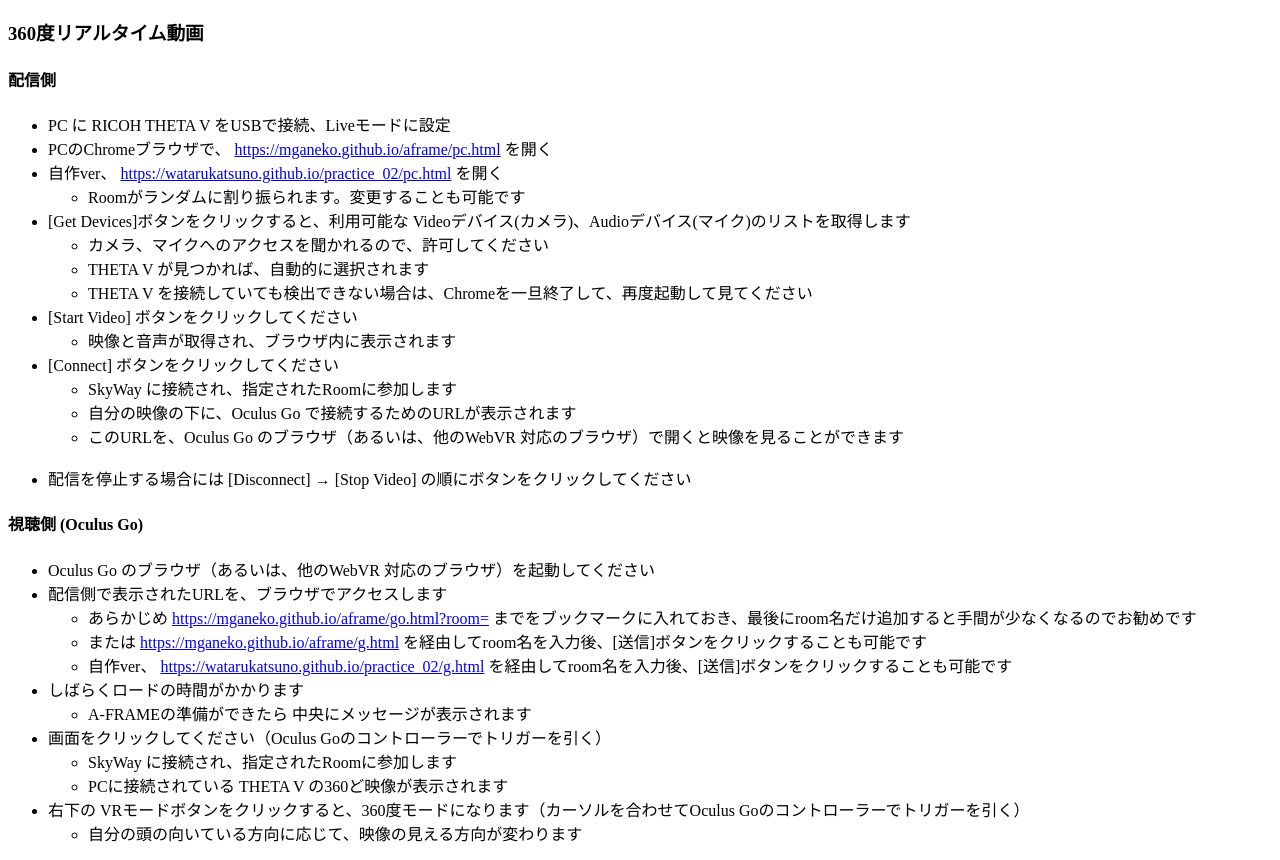
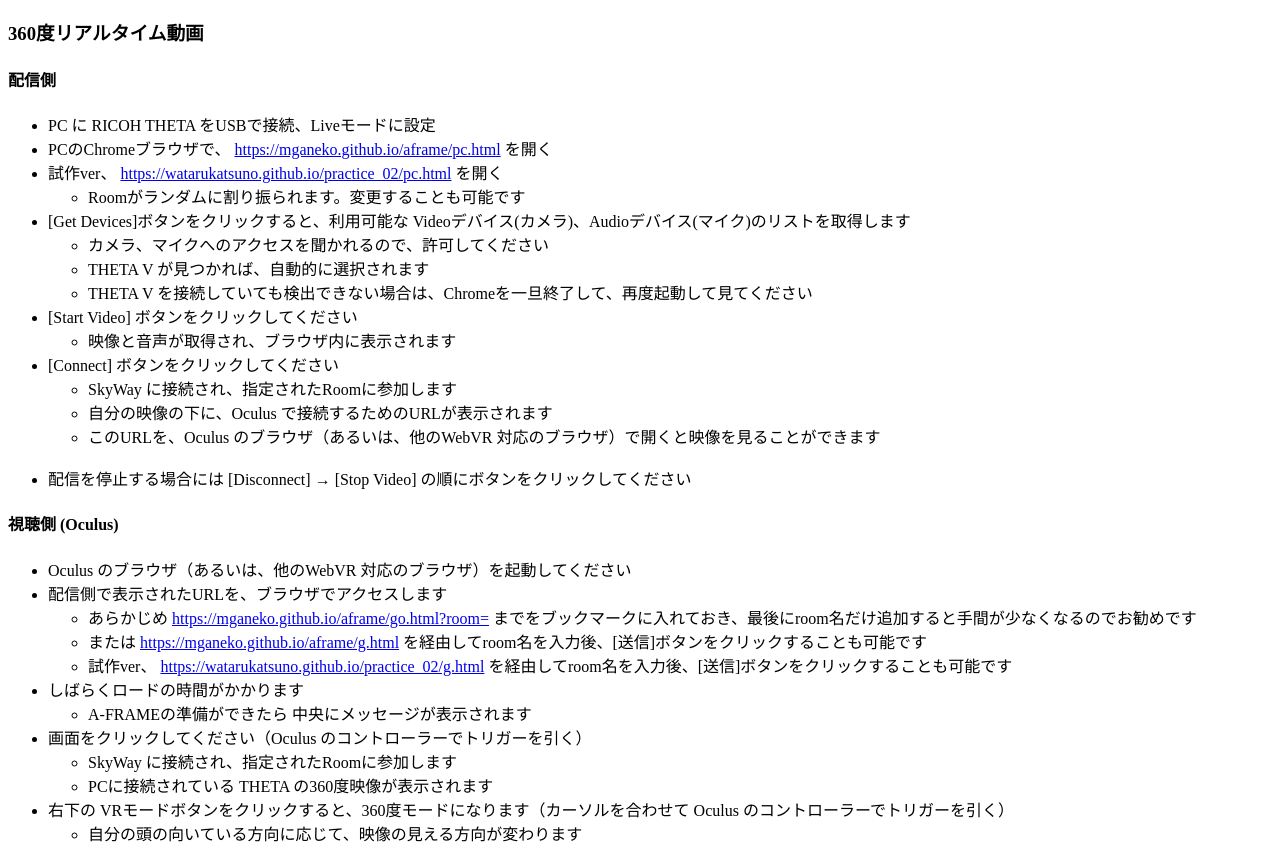
Before and after one commit to WataruKatsuno/360pre, a plain HTML site: page index.html in a window 1280 px wide. Shown: the part 57-917 px from the top of the page. Drawn offline with Linux system fonts and the light colour scheme.

Commit message:
change commit.
commit.

```diff
--- a/index.html
+++ b/index.html
@@ -42,9 +42,9 @@
 
         <h4>配信側</h4>
         <ul>
-          <li>PC に RICOH THETA V をUSBで接続、Liveモードに設定</li>
+          <li>PC に RICOH THETA をUSBで接続、Liveモードに設定</li>
           <li>PCのChromeブラウザで、 <a target="_blank" href="https://mganeko.github.io/aframe/pc.html">https://mganeko.github.io/aframe/pc.html</a> を開く
-          <li>自作ver、 <a target="_blank" href="https://watarukatsuno.github.io/practice_02/pc.html">https://watarukatsuno.github.io/practice_02/pc.html</a> を開く
+          <li>試作ver、 <a target="_blank" href="https://watarukatsuno.github.io/practice_02/pc.html">https://watarukatsuno.github.io/practice_02/pc.html</a> を開く
             <ul><li>Roomがランダムに割り振られます。変更することも可能です</li></ul>
           </li>
           <li>[Get Devices]ボタンをクリックすると、利用可能な Videoデバイス(カメラ)、Audioデバイス(マイク)のリストを取得します
@@ -60,17 +60,17 @@
           <li>[Connect] ボタンをクリックしてください
             <ul>
               <li>SkyWay に接続され、指定されたRoomに参加します</li>
-              <li>自分の映像の下に、Oculus Go で接続するためのURLが表示されます</li>
-              <li>このURLを、Oculus Go のブラウザ（あるいは、他のWebVR 対応のブラウザ）で開くと映像を見ることができます</li>
+              <li>自分の映像の下に、Oculus で接続するためのURLが表示されます</li>
+              <li>このURLを、Oculus のブラウザ（あるいは、他のWebVR 対応のブラウザ）で開くと映像を見ることができます</li>
             </ul>
           </li>
           <br />
           <li>配信を停止する場合には [Disconnect] → [Stop Video] の順にボタンをクリックしてください</li>
         </ul>
 
-        <h4>視聴側 (Oculus Go)</h4>
+        <h4>視聴側 (Oculus)</h4>
         <ul>
-          <li>Oculus Go のブラウザ（あるいは、他のWebVR 対応のブラウザ）を起動してください</li>
+          <li>Oculus のブラウザ（あるいは、他のWebVR 対応のブラウザ）を起動してください</li>
           <li>配信側で表示されたURLを、ブラウザでアクセスします
             <ul>
               <li>
@@ -80,20 +80,20 @@
                 または <a target="_blank" href="https://mganeko.github.io/aframe/g.html">https://mganeko.github.io/aframe/g.html</a> を経由してroom名を入力後、[送信]ボタンをクリックすることも可能です
               </li>
               <li>
-                自作ver、 <a target="_blank" href="https://watarukatsuno.github.io/practice_02/g.html">https://watarukatsuno.github.io/practice_02/g.html</a> を経由してroom名を入力後、[送信]ボタンをクリックすることも可能です
+                試作ver、 <a target="_blank" href="https://watarukatsuno.github.io/practice_02/g.html">https://watarukatsuno.github.io/practice_02/g.html</a> を経由してroom名を入力後、[送信]ボタンをクリックすることも可能です
               </li>
             </ul>
           </li>
           <li>しばらくロードの時間がかかります
               <ul><li>A-FRAMEの準備ができたら 中央にメッセージが表示されます</li></ul>
           </li>
-          <li>画面をクリックしてください（Oculus Goのコントローラーでトリガーを引く）
+          <li>画面をクリックしてください（Oculus のコントローラーでトリガーを引く）
             <ul>
               <li>SkyWay に接続され、指定されたRoomに参加します</li>
-              <li>PCに接続されている THETA V の360ど映像が表示されます</li>
+              <li>PCに接続されている THETA の360度映像が表示されます</li>
             </ul>
           </li>
-          <li>右下の VRモードボタンをクリックすると、360度モードになります（カーソルを合わせてOculus Goのコントローラーでトリガーを引く）
+          <li>右下の VRモードボタンをクリックすると、360度モードになります（カーソルを合わせて Oculus のコントローラーでトリガーを引く）
             <ul><li>自分の頭の向いている方向に応じて、映像の見える方向が変わります</li></ul>
           </li>
           <br />
```
